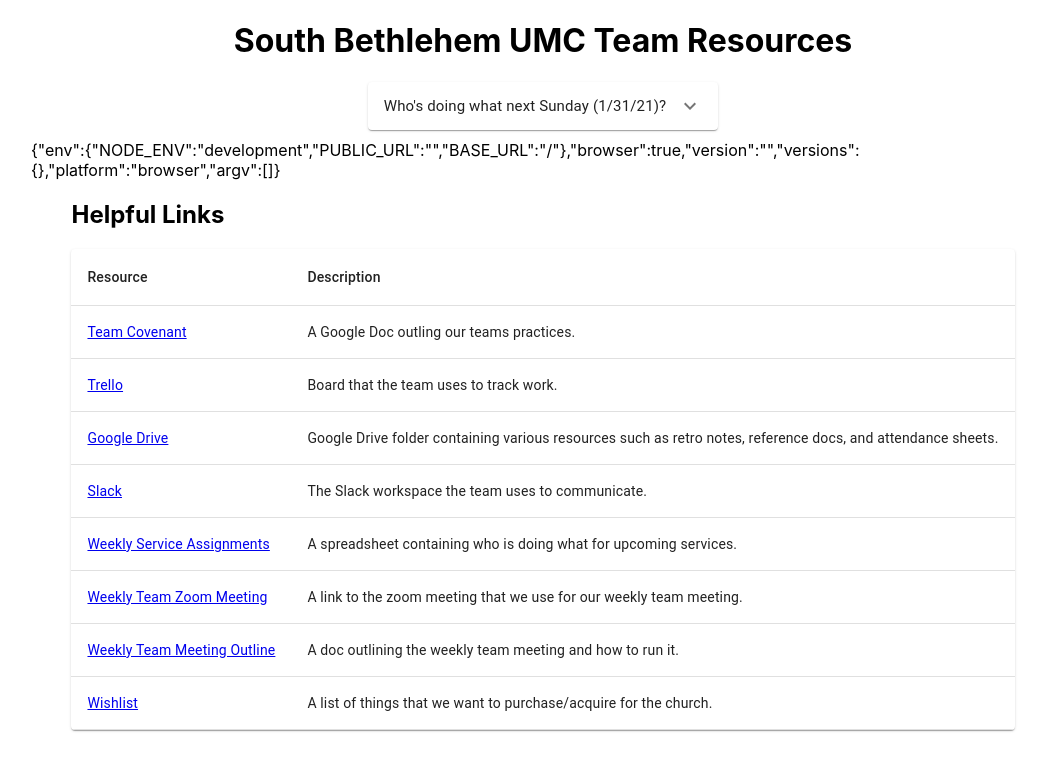
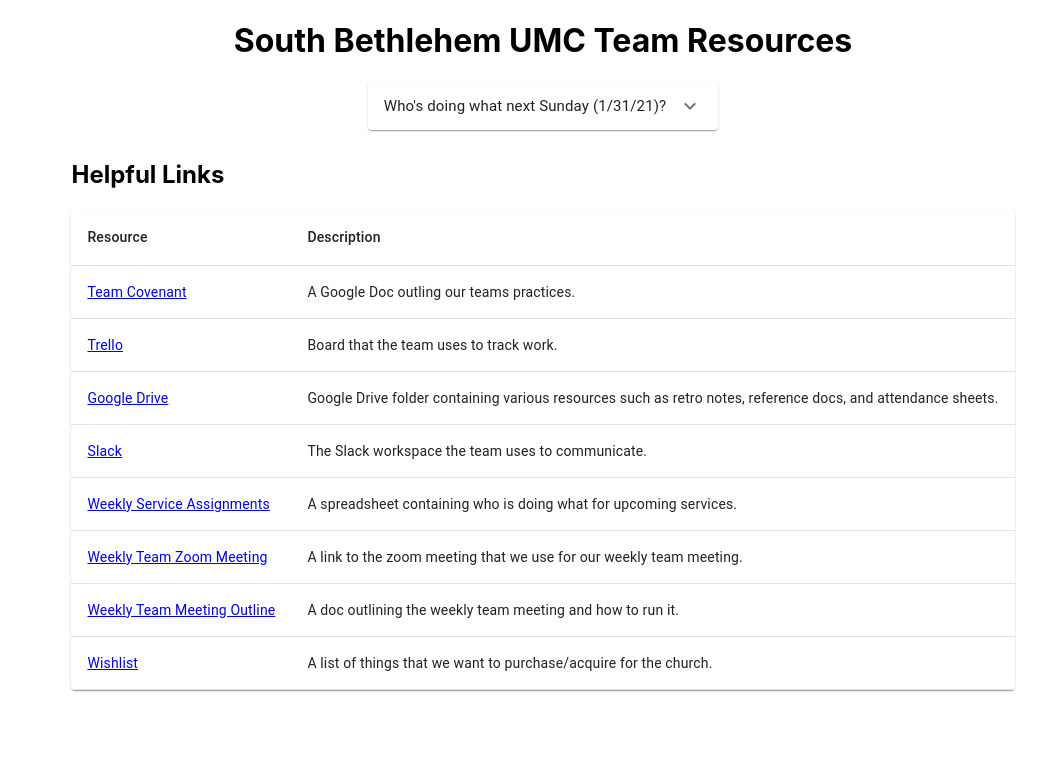
Before and after one commit to bmanley91/sbumc-resource-site, a Next.js app: page / in a window 1280 px wide. Shown: the top 770 px of the page, without its empty margins (97-1144 px from the left). Built offline with nearby package versions, Linux system fonts and the light colour scheme.

Commit message:
More debugging.

```diff
--- a/pages/index.js
+++ b/pages/index.js
@@ -17,7 +17,7 @@ export default function Home() {
 
             <main>
                 <RolesAccordian />
-                {JSON.stringify(process)}
+                {console.log(process)}
                 <ResourceTable tableData={resourceData}/>
             </main>
         </div>
```
